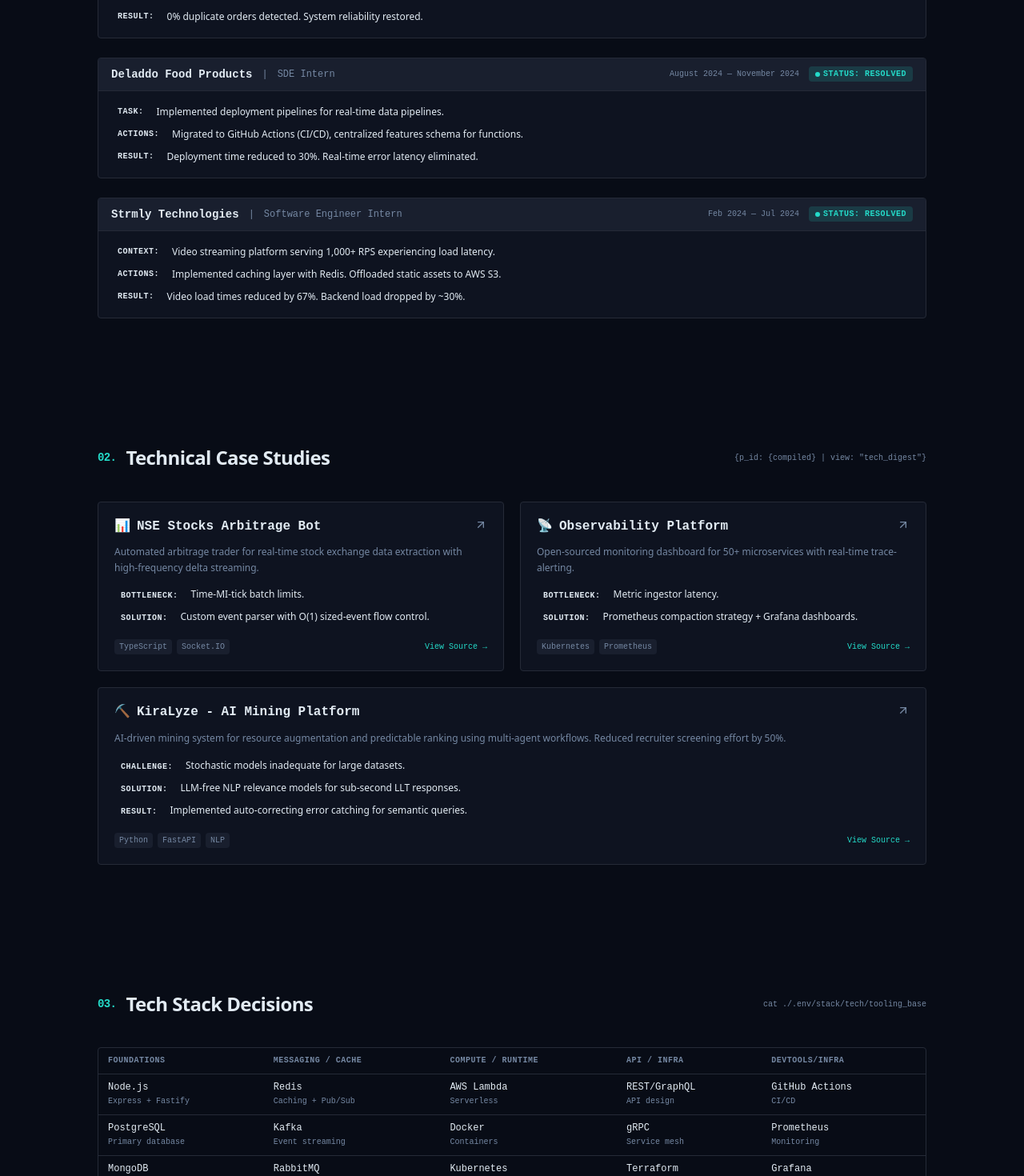
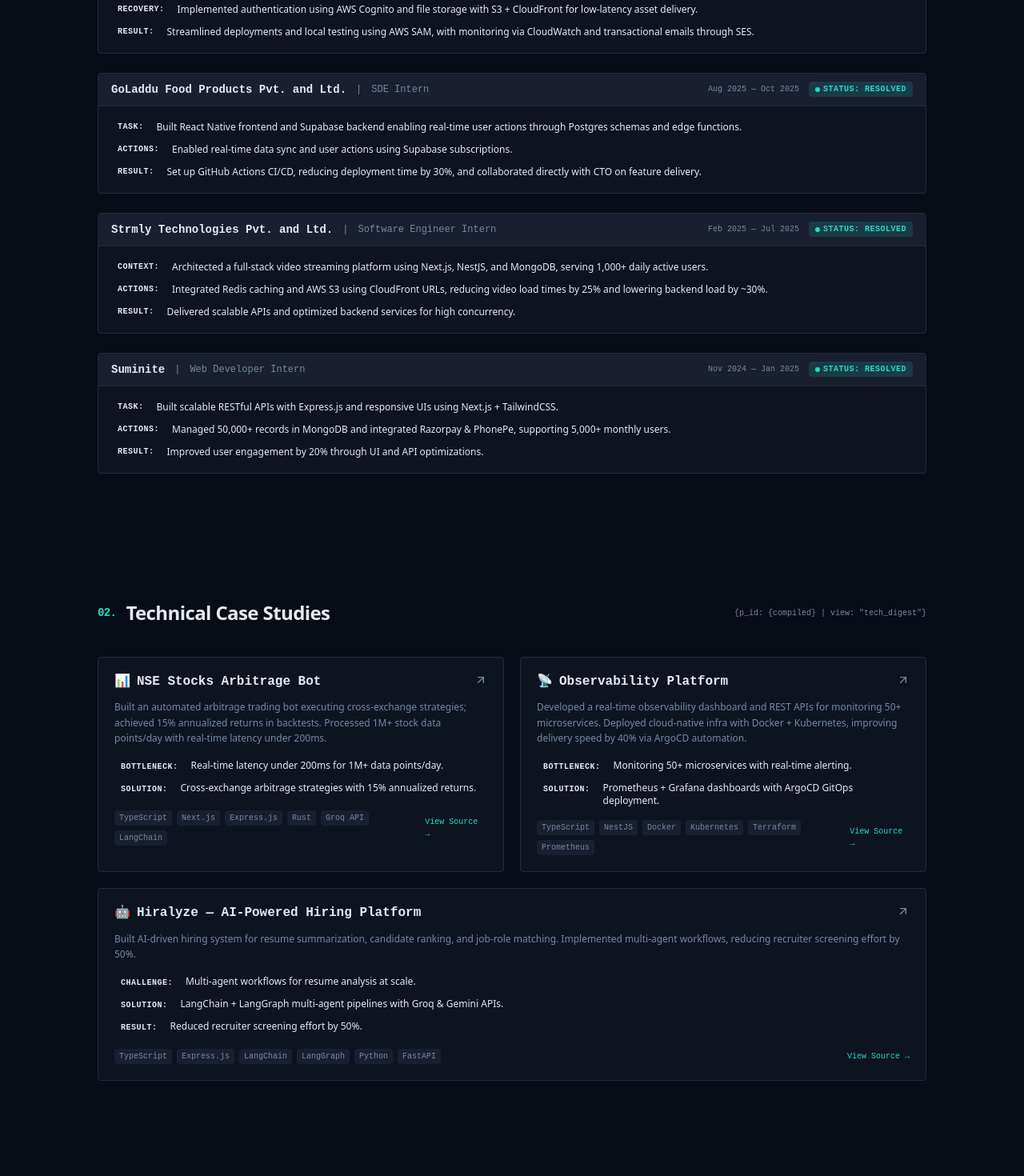
Before and after one commit to rounakkraaj-1744/portfolio, a Next.js app: page / in a window 1280 px wide. Shown: the part 1080-2550 px from the top of the page at 80% size. Built offline with nearby package versions, Linux system fonts and the light colour scheme.

Commit message:
new changes

```diff
--- a/components/AboutSection.tsx
+++ b/components/AboutSection.tsx
@@ -30,12 +30,20 @@
             </h3>
             <div className="case-study-card">
               <p className="text-sm font-semibold text-foreground font-mono">NIST University</p>
-              <p className="text-xs text-muted-foreground mt-1 font-mono">
-                B.Tech — Computer Science Engineering
+              <p className="text-[11px] text-muted-foreground mt-1 font-mono">
+                Berhampur, Odisha
               </p>
-              <p className="text-xs text-muted-foreground mt-1 font-mono">
-                2021 — 2025 &nbsp;|&nbsp; GPA: 8.471
+              <p className="text-xs text-foreground mt-2 font-mono">
+                BTech — Computer Science and Engineering
               </p>
+              <div className="flex items-center justify-between mt-2">
+                <p className="text-xs text-muted-foreground font-mono">
+                  2023 — 2027
+                </p>
+                <p className="text-xs text-primary font-mono font-semibold">
+                  CGPA: 8.47
+                </p>
+              </div>
             </div>
           </div>
 
@@ -44,18 +52,30 @@
             <h3 className="text-xs font-mono font-semibold text-primary uppercase tracking-widest mb-4">
               // Achievements
             </h3>
-            <div className="case-study-card space-y-3">
+            <div className="case-study-card space-y-4">
+              <div>
                 <div className="flex items-start gap-2">
                   <span className="text-primary text-xs mt-0.5">→</span>
-                <p className="text-xs text-foreground font-mono">
-                  Finalist, TechXplorers Int&apos;l Hackathon 2024 (Top 5)
+                  <p className="text-xs text-foreground font-mono font-semibold">
+                    Finalist, TechFiesta International Hackathon, 2025
                   </p>
                 </div>
+                <ul className="ml-5 mt-1.5 space-y-1">
+                  <li className="text-[11px] text-muted-foreground font-mono">
+                    • Top 100 / 600+ teams globally; Top 5 in grand finals among 60 finalists
+                  </li>
+                  <li className="text-[11px] text-muted-foreground font-mono">
+                    • Led frontend development (React Native) for a healthcare app adopted by 150+ users
+                  </li>
+                </ul>
+              </div>
+              <div>
                 <div className="flex items-start gap-2">
                   <span className="text-primary text-xs mt-0.5">→</span>
-                <p className="text-xs text-foreground font-mono">
-                  Finalist, SIH Hackathon Finalist 2024
+                  <p className="text-xs text-foreground font-mono font-semibold">
+                    Finalist, GDG HackFest Bhubaneswar, 2026
                   </p>
+                </div>
               </div>
             </div>
           </div>
--- a/components/ExperienceSection.tsx
+++ b/components/ExperienceSection.tsx
@@ -11,40 +11,52 @@
 
   const experiences = [
     {
-      company: "Torqly Horizons",
-      role: "Backend & Cloud Engineer",
-      period: "November 2024 — Present",
+      company: "Torqa Horizons",
+      role: "Backend & Cloud Engineer Intern",
+      period: "Sep 2025 — Jan 2026",
+      location: "Delhi (Remote)",
       status: "WORKING",
-      statusColor: "text-green-400",
       items: [
-        { tag: "PROBLEM", type: "problem", text: "Payment webhook race conditions detected." },
-        { tag: "ANALYSIS", type: "solution", text: "Inconsistent order status during high-volume webhook event changing." },
-        { tag: "RECOVERY", type: "impact", text: "Implemented idempotency keys in Redis over CTS locks to eliminate lock contention." },
-        { tag: "RESULT", type: "result", text: "0% duplicate orders detected. System reliability restored." },
+        { tag: "PROBLEM", type: "problem", text: "Engineered and scaled serverless e-commerce backend using Node.js + AWS Lambda, handling order, payment, and user flows with idempotent APIs and failure recovery." },
+        { tag: "SOLUTION", type: "solution", text: "Integrated PhonePe payment gateway with secure webhooks, idempotency handling and webhook reliability." },
+        { tag: "RECOVERY", type: "impact", text: "Implemented authentication using AWS Cognito and file storage with S3 + CloudFront for low-latency asset delivery." },
+        { tag: "RESULT", type: "result", text: "Streamlined deployments and local testing using AWS SAM, with monitoring via CloudWatch and transactional emails through SES." },
       ],
     },
     {
-      company: "Deladdo Food Products",
+      company: "GoLaddu Food Products Pvt. and Ltd.",
       role: "SDE Intern",
-      period: "August 2024 — November 2024",
+      period: "Aug 2025 — Oct 2025",
+      location: "West Bengal (Remote)",
       status: "RESOLVED",
-      statusColor: "text-yellow-400",
       items: [
-        { tag: "TASK", type: "solution", text: "Implemented deployment pipelines for real-time data pipelines." },
-        { tag: "ACTIONS", type: "solution", text: "Migrated to GitHub Actions (CI/CD), centralized features schema for functions." },
-        { tag: "RESULT", type: "result", text: "Deployment time reduced to 30%. Real-time error latency eliminated." },
+        { tag: "TASK", type: "solution", text: "Built React Native frontend and Supabase backend enabling real-time user actions through Postgres schemas and edge functions." },
+        { tag: "ACTIONS", type: "solution", text: "Enabled real-time data sync and user actions using Supabase subscriptions." },
+        { tag: "RESULT", type: "result", text: "Set up GitHub Actions CI/CD, reducing deployment time by 30%, and collaborated directly with CTO on feature delivery." },
       ],
     },
     {
-      company: "Strmly Technologies",
+      company: "Strmly Technologies Pvt. and Ltd.",
       role: "Software Engineer Intern",
-      period: "Feb 2024 — Jul 2024",
+      period: "Feb 2025 — Jul 2025",
+      location: "Delhi (Remote)",
       status: "RESOLVED",
-      statusColor: "text-yellow-400",
       items: [
-        { tag: "CONTEXT", type: "problem", text: "Video streaming platform serving 1,000+ RPS experiencing load latency." },
-        { tag: "ACTIONS", type: "solution", text: "Implemented caching layer with Redis. Offloaded static assets to AWS S3." },
-        { tag: "RESULT", type: "result", text: "Video load times reduced by 67%. Backend load dropped by ~30%." },
+        { tag: "CONTEXT", type: "problem", text: "Architected a full-stack video streaming platform using Next.js, NestJS, and MongoDB, serving 1,000+ daily active users." },
+        { tag: "ACTIONS", type: "solution", text: "Integrated Redis caching and AWS S3 using CloudFront URLs, reducing video load times by 25% and lowering backend load by ~30%." },
+        { tag: "RESULT", type: "result", text: "Delivered scalable APIs and optimized backend services for high concurrency." },
+      ],
+    },
+    {
+      company: "Suminite",
+      role: "Web Developer Intern",
+      period: "Nov 2024 — Jan 2025",
+      location: "West Bengal (Remote)",
+      status: "RESOLVED",
+      items: [
+        { tag: "TASK", type: "solution", text: "Built scalable RESTful APIs with Express.js and responsive UIs using Next.js + TailwindCSS." },
+        { tag: "ACTIONS", type: "solution", text: "Managed 50,000+ records in MongoDB and integrated Razorpay & PhonePe, supporting 5,000+ monthly users." },
+        { tag: "RESULT", type: "result", text: "Improved user engagement by 20% through UI and API optimizations." },
       ],
     },
   ]
--- a/components/ProjectSection.tsx
+++ b/components/ProjectSection.tsx
@@ -14,35 +14,35 @@
     {
       title: "NSE Stocks Arbitrage Bot",
       emoji: "📊",
-      description: "Automated arbitrage trader for real-time stock exchange data extraction with high-frequency delta streaming.",
+      description: "Built an automated arbitrage trading bot executing cross-exchange strategies; achieved 15% annualized returns in backtests. Processed 1M+ stock data points/day with real-time latency under 200ms.",
       items: [
-        { tag: "BOTTLENECK", type: "problem", text: "Time-MI-tick batch limits." },
-        { tag: "SOLUTION", type: "solution", text: "Custom event parser with O(1) sized-event flow control." },
+        { tag: "BOTTLENECK", type: "problem", text: "Real-time latency under 200ms for 1M+ data points/day." },
+        { tag: "SOLUTION", type: "solution", text: "Cross-exchange arbitrage strategies with 15% annualized returns." },
       ],
-      tags: ["TypeScript", "Socket.IO"],
+      tags: ["TypeScript", "Next.js", "Express.js", "Rust", "Groq API", "LangChain"],
       github: "https://github.com/rounakkraaj-1744",
     },
     {
       title: "Observability Platform",
       emoji: "📡",
-      description: "Open-sourced monitoring dashboard for 50+ microservices with real-time trace-alerting.",
+      description: "Developed a real-time observability dashboard and REST APIs for monitoring 50+ microservices. Deployed cloud-native infra with Docker + Kubernetes, improving delivery speed by 40% via ArgoCD automation.",
       items: [
-        { tag: "BOTTLENECK", type: "problem", text: "Metric ingestor latency." },
-        { tag: "SOLUTION", type: "solution", text: "Prometheus compaction strategy + Grafana dashboards." },
+        { tag: "BOTTLENECK", type: "problem", text: "Monitoring 50+ microservices with real-time alerting." },
+        { tag: "SOLUTION", type: "solution", text: "Prometheus + Grafana dashboards with ArgoCD GitOps deployment." },
       ],
-      tags: ["Kubernetes", "Prometheus"],
+      tags: ["TypeScript", "NestJS", "Docker", "Kubernetes", "Terraform", "Prometheus"],
       github: "https://github.com/rounakkraaj-1744",
     },
     {
-      title: "KiraLyze - AI Mining Platform",
-      emoji: "⛏️",
-      description: "AI-driven mining system for resource augmentation and predictable ranking using multi-agent workflows. Reduced recruiter screening effort by 50%.",
+      title: "Hiralyze — AI-Powered Hiring Platform",
+      emoji: "🤖",
+      description: "Built AI-driven hiring system for resume summarization, candidate ranking, and job-role matching. Implemented multi-agent workflows, reducing recruiter screening effort by 50%.",
       items: [
-        { tag: "CHALLENGE", type: "problem", text: "Stochastic models inadequate for large datasets." },
-        { tag: "SOLUTION", type: "solution", text: "LLM-free NLP relevance models for sub-second LLT responses." },
-        { tag: "RESULT", type: "result", text: "Implemented auto-correcting error catching for semantic queries." },
+        { tag: "CHALLENGE", type: "problem", text: "Multi-agent workflows for resume analysis at scale." },
+        { tag: "SOLUTION", type: "solution", text: "LangChain + LangGraph multi-agent pipelines with Groq & Gemini APIs." },
+        { tag: "RESULT", type: "result", text: "Reduced recruiter screening effort by 50%." },
       ],
-      tags: ["Python", "FastAPI", "NLP"],
+      tags: ["TypeScript", "Express.js", "LangChain", "LangGraph", "Python", "FastAPI"],
       github: "https://github.com/rounakkraaj-1744",
     },
   ]
--- a/components/SkillSection.tsx
+++ b/components/SkillSection.tsx
@@ -10,43 +10,48 @@
 
   const columns = [
     {
-      header: "FOUNDATIONS",
+      header: "LANGUAGES",
       items: [
-        { name: "Node.js", sub: "Express + Fastify" },
-        { name: "PostgreSQL", sub: "Primary database" },
-        { name: "MongoDB", sub: "Document store" },
+        { name: "TypeScript", sub: "Primary" },
+        { name: "JavaScript", sub: "Core" },
+        { name: "Java", sub: "Backend" },
+        { name: "C", sub: "Systems" },
       ],
     },
     {
-      header: "MESSAGING / CACHE",
+      header: "FRAMEWORKS",
       items: [
-        { name: "Redis", sub: "Caching + Pub/Sub" },
-        { name: "Kafka", sub: "Event streaming" },
-        { name: "RabbitMQ", sub: "Task queues" },
+        { name: "Node.js", sub: "Runtime" },
+        { name: "Express.js", sub: "REST APIs" },
+        { name: "NestJS", sub: "Enterprise" },
+        { name: "Next.js / React", sub: "Frontend" },
       ],
     },
     {
-      header: "COMPUTE / RUNTIME",
+      header: "DATABASES",
       items: [
-        { name: "AWS Lambda", sub: "Serverless" },
-        { name: "Docker", sub: "Containers" },
-        { name: "Kubernetes", sub: "Orchestration" },
+        { name: "PostgreSQL", sub: "Primary RDBMS" },
+        { name: "MongoDB", sub: "Document store" },
+        { name: "Pinecone", sub: "Vector DB" },
+        { name: "Redis", sub: "Cache + Pub/Sub" },
       ],
     },
     {
-      header: "API / INFRA",
+      header: "CLOUD & DEVOPS",
       items: [
-        { name: "REST/GraphQL", sub: "API design" },
-        { name: "gRPC", sub: "Service mesh" },
-        { name: "Terraform", sub: "IaC" },
+        { name: "AWS", sub: "EC2, S3, Lambda, EKS" },
+        { name: "Docker / K8s", sub: "Containers" },
+        { name: "Terraform / SAM", sub: "IaC" },
+        { name: "GitHub Actions", sub: "CI/CD" },
       ],
     },
     {
-      header: "DEVTOOLS/INFRA",
+      header: "AI & SYSTEMS",
       items: [
-        { name: "GitHub Actions", sub: "CI/CD" },
-        { name: "Prometheus", sub: "Monitoring" },
-        { name: "Grafana", sub: "Dashboards" },
+        { name: "LangChain", sub: "RAG pipelines" },
+        { name: "LangGraph", sub: "Multi-agent" },
+        { name: "Groq / Gemini", sub: "LLM APIs" },
+        { name: "gRPC / tRPC", sub: "RPC protocols" },
       ],
     },
   ]
@@ -81,7 +86,7 @@
               </tr>
             </thead>
             <tbody>
-              {[0, 1, 2].map((rowIndex) => (
+              {[0, 1, 2, 3].map((rowIndex) => (
                 <tr key={rowIndex}>
                   {columns.map((col, colIndex) => {
                     const item = col.items[rowIndex]
```
Lines whose indentation alone changed are shown as unchanged.
